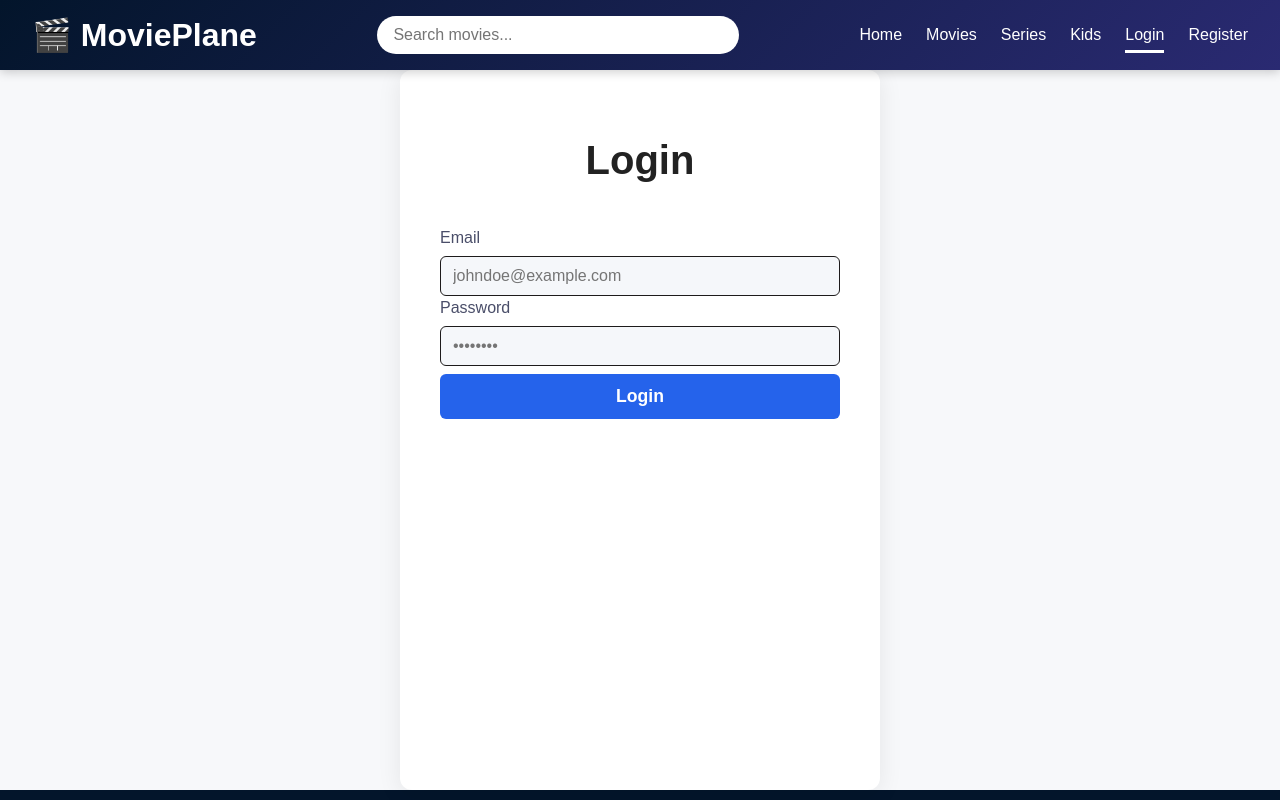
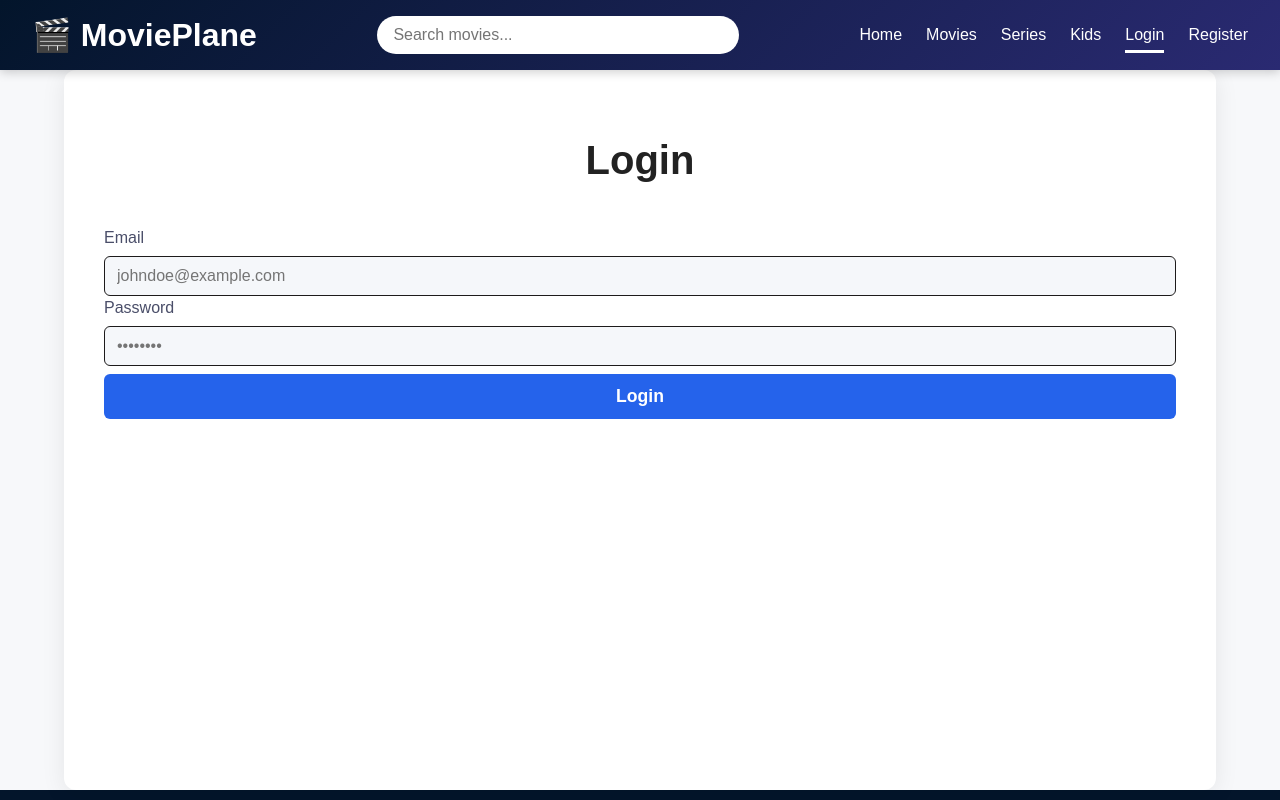
Before and after one commit to talk2dennis/movieplane, a React (Vite) app in the folder movieplane-frontend/: page /login in a window 1280 px wide. Built offline with nearby package versions, Linux system fonts and the light colour scheme.

Commit message:
removed unused variables

```diff
--- a/movieplane-frontend/src/components/Header.tsx
+++ b/movieplane-frontend/src/components/Header.tsx
@@ -1,5 +1,5 @@
 // src/components/Header.tsx
-import { NavLink, useNavigate } from 'react-router-dom';
+import { NavLink } from 'react-router-dom';
 import { useState } from 'react';
 import { useAuth } from '../contexts/AuthContext';
 import './css/Header.css';
--- a/movieplane-frontend/src/pages/RegisterPage.tsx
+++ b/movieplane-frontend/src/pages/RegisterPage.tsx
@@ -43,6 +43,9 @@ const RegisterPage = () => {
 
         try {
             const response = await axiosClient.post("/auth/register", form);
+            if (response.status !== 201) {
+                throw new Error("Registration failed");
+            }
             alert("Registration successful! You can now log in.");
             navigate("/login");
         } catch (error: any) {
--- a/movieplane-frontend/src/pages/css/LoginPage.css
+++ b/movieplane-frontend/src/pages/css/LoginPage.css
@@ -101,7 +101,7 @@
 @media (min-width: 600px) {
   .login-box {
     padding: 40px 32px;
-    max-width: 420px;
+    min-width: 90%;
   }
   .login-title {
     font-size: 2.2rem;
```
